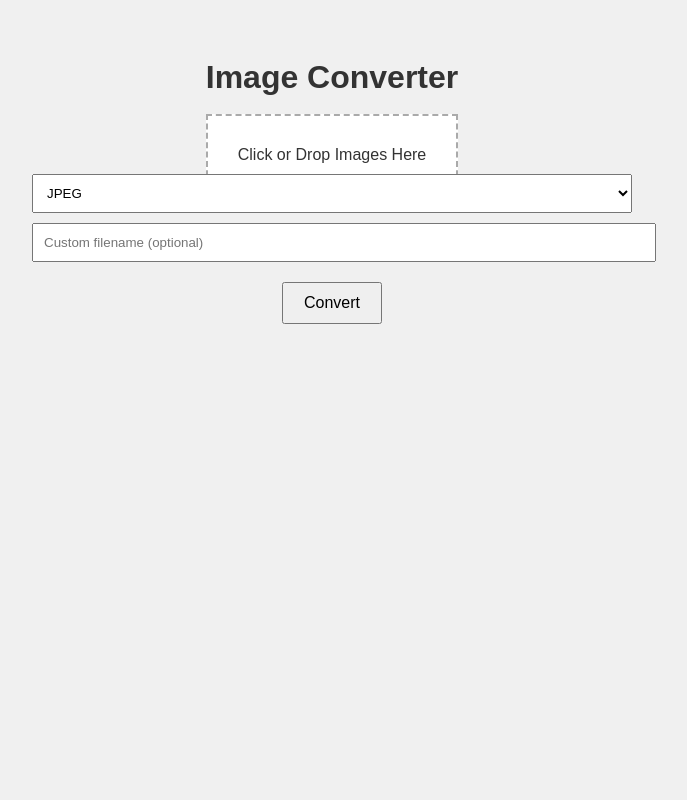
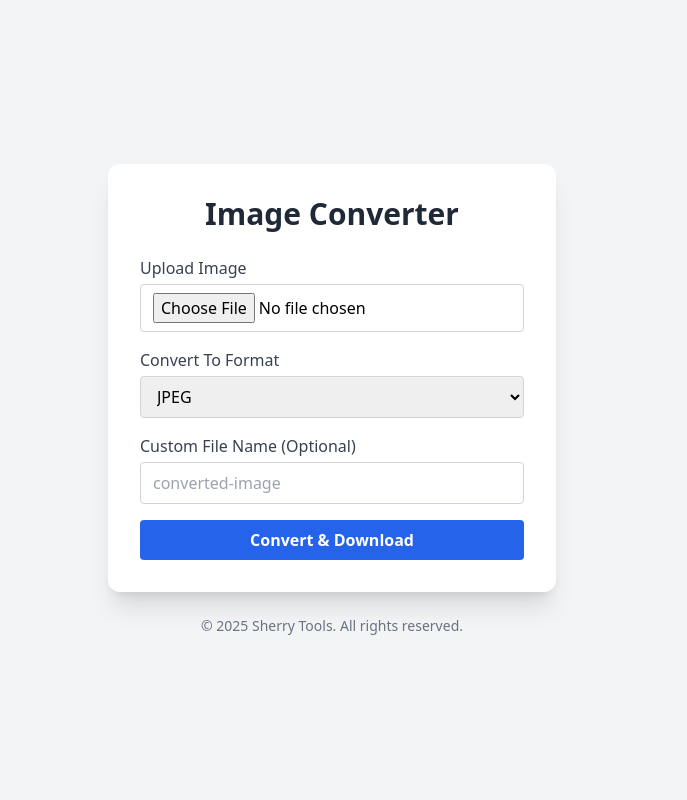
Before and after one commit to sherrygamerz/convert-hq, a Flask app: page / in a window 1280 px wide. Shown: the whole page, without its empty margins (308-995 px from the left). Run offline with Flask 3, Linux system fonts and the light colour scheme; some libraries are stand-ins or nearby versions.

Commit message:
Update index.html

```diff
--- a/templates/index.html
+++ b/templates/index.html
@@ -2,157 +2,44 @@
 <html lang="en">
 <head>
   <meta charset="UTF-8" />
-  <meta name="viewport" content="width=device-width, initial-scale=1.0"/>
+  <meta name="viewport" content="width=device-width, initial-scale=1.0" />
   <title>Image Converter</title>
-  <style>
-    body {
-      font-family: Arial, sans-serif;
-      background: #f0f0f0;
-      color: #333;
-      transition: background 0.3s, color 0.3s;
-    }
-    .dark-mode {
-      background: #121212;
-      color: #e0e0e0;
-    }
-    .container {
-      max-width: 600px;
-      margin: auto;
-      padding: 30px;
-      text-align: center;
-    }
-    .drop-zone {
-      border: 2px dashed #aaa;
-      padding: 30px;
-      margin-bottom: 20px;
-      cursor: pointer;
-      background: #fff;
-    }
-    input[type="file"] {
-      display: none;
-    }
-    .toggle-mode {
-      margin: 10px 0;
-      cursor: pointer;
-      color: blue;
-    }
-    button {
-      padding: 10px 20px;
-      font-size: 16px;
-      margin-top: 20px;
-      cursor: pointer;
-    }
-    select, input[type="text"] {
-      padding: 10px;
-      margin-top: 10px;
-      width: 100%;
-    }
-    #preview {
-      margin-top: 20px;
-    }
-    img.preview-thumb {
-      max-width: 100px;
-      margin: 10px;
-      border: 1px solid #ccc;
-    }
-    .progress {
-      display: none;
-      margin-top: 10px;
-    }
-  </style>
+  <script src="https://cdn.tailwindcss.com"></script>
 </head>
-<body>
-  <div class="container">
-    <h1>Image Converter</h1>
-    <div class="toggle-mode" onclick="toggleMode()">Toggle Dark Mode</div>
-    <form id="upload-form" method="post" enctype="multipart/form-data">
-      <label class="drop-zone" id="drop-zone">
-        Click or Drop Images Here
-        <input type="file" name="images" id="images" accept="image/*" multiple>
-      </label>
-      <select name="format" id="format">
-        <option value="JPEG">JPEG</option>
-        <option value="PNG">PNG</option>
-        <option value="WEBP">WEBP</option>
-        <option value="AVIF">AVIF</option>
-      </select>
-      <input type="text" name="filename" placeholder="Custom filename (optional)">
-      <button type="submit">Convert</button>
+<body class="bg-gray-100 min-h-screen flex flex-col items-center justify-center p-4">
+
+  <div class="bg-white shadow-xl rounded-xl p-8 max-w-md w-full space-y-6">
+    <h1 class="text-3xl font-bold text-gray-800 text-center">Image Converter</h1>
+
+    <form action="/convert" method="POST" enctype="multipart/form-data" class="space-y-4">
+      <div>
+        <label class="block font-medium text-gray-700 mb-1">Upload Image</label>
+        <input type="file" name="image" accept="image/*" required class="w-full border border-gray-300 rounded px-3 py-2" />
+      </div>
+
+      <div>
+        <label class="block font-medium text-gray-700 mb-1">Convert To Format</label>
+        <select name="format" required class="w-full border border-gray-300 rounded px-3 py-2">
+          <option value="JPEG">JPEG</option>
+          <option value="PNG">PNG</option>
+          <option value="WEBP">WEBP</option>
+          <option value="BMP">BMP</option>
+          <option value="GIF">GIF</option>
+        </select>
+      </div>
+
+      <div>
+        <label class="block font-medium text-gray-700 mb-1">Custom File Name (Optional)</label>
+        <input type="text" name="filename" placeholder="converted-image" class="w-full border border-gray-300 rounded px-3 py-2" />
+      </div>
+
+      <button type="submit" class="w-full bg-blue-600 text-white rounded py-2 font-semibold hover:bg-blue-700 transition">
+        Convert & Download
+      </button>
     </form>
-    <div class="progress" id="progress">Processing...</div>
-    <div id="preview"></div>
   </div>
 
-  <script>
-    const form = document.getElementById('upload-form');
-    const dropZone = document.getElementById('drop-zone');
-    const input = document.getElementById('images');
-    const preview = document.getElementById('preview');
-    const progress = document.getElementById('progress');
+  <p class="mt-6 text-gray-500 text-sm">&copy; 2025 Sherry Tools. All rights reserved.</p>
 
-    function toggleMode() {
-      document.body.classList.toggle('dark-mode');
-      localStorage.setItem('theme', document.body.classList.contains('dark-mode') ? 'dark' : 'light');
-    }
-
-    window.onload = () => {
-      if (localStorage.getItem('theme') === 'dark') {
-        document.body.classList.add('dark-mode');
-      }
-    };
-
-    dropZone.addEventListener('click', () => input.click());
-
-    dropZone.addEventListener('dragover', (e) => {
-      e.preventDefault();
-      dropZone.style.background = "#eee";
-    });
-
-    dropZone.addEventListener('dragleave', () => {
-      dropZone.style.background = "#fff";
-    });
-
-    dropZone.addEventListener('drop', (e) => {
-      e.preventDefault();
-      input.files = e.dataTransfer.files;
-      showPreview(input.files);
-      dropZone.style.background = "#fff";
-    });
-
-    input.addEventListener('change', () => showPreview(input.files));
-
-    function showPreview(files) {
-      preview.innerHTML = "";
-      Array.from(files).forEach(file => {
-        const reader = new FileReader();
-        reader.onload = e => {
-          const img = document.createElement('img');
-          img.src = e.target.result;
-          img.className = 'preview-thumb';
-          preview.appendChild(img);
-        };
-        reader.readAsDataURL(file);
-      });
-    }
-
-    form.addEventListener('submit', (e) => {
-      e.preventDefault();
-      const formData = new FormData(form);
-      progress.style.display = 'block';
-
-      fetch('/convert', {
-        method: 'POST',
-        body: formData
-      })
-      .then(res => res.blob())
-      .then(blob => {
-        const link = document.createElement('a');
-        link.href = window.URL.createObjectURL(blob);
-        link.download = "converted_images.zip";
-        link.click();
-        progress.style.display = 'none';
-      });
-    });
-  </script>
 </body>
 </html>
```
